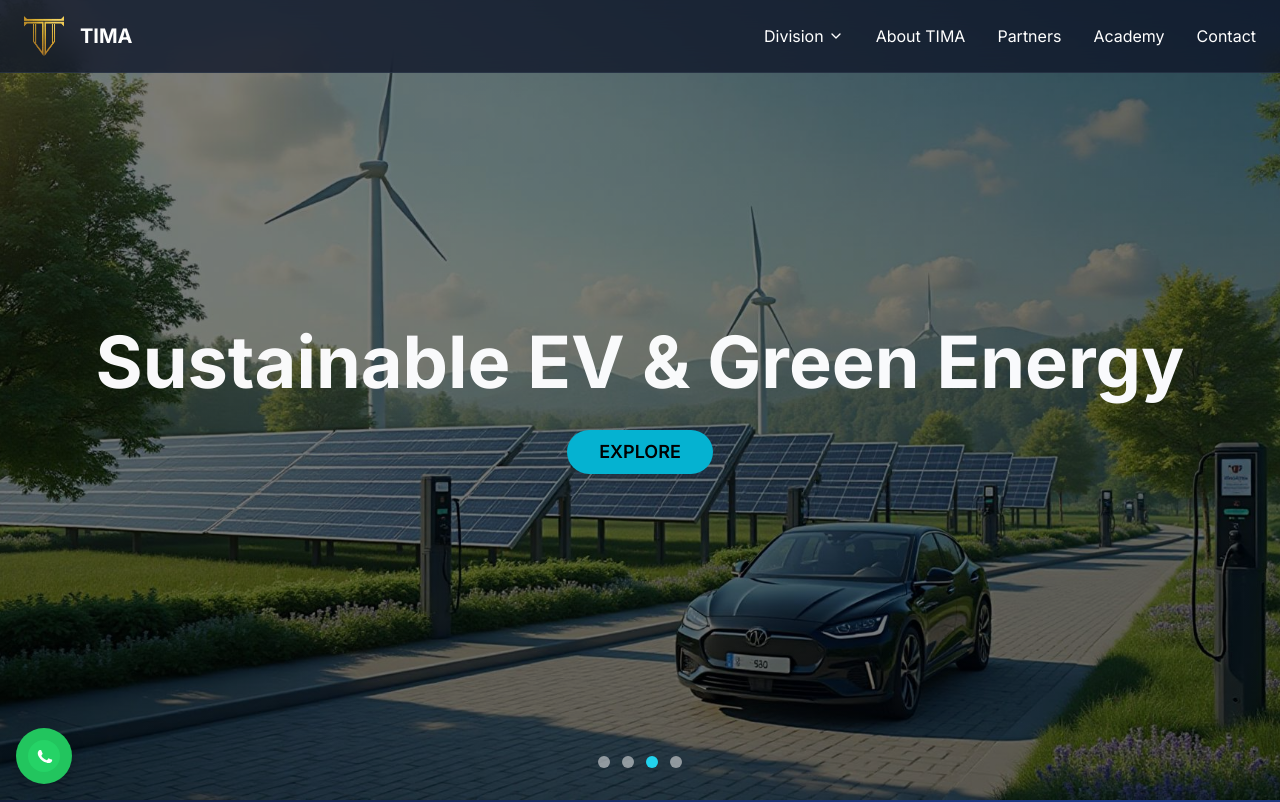
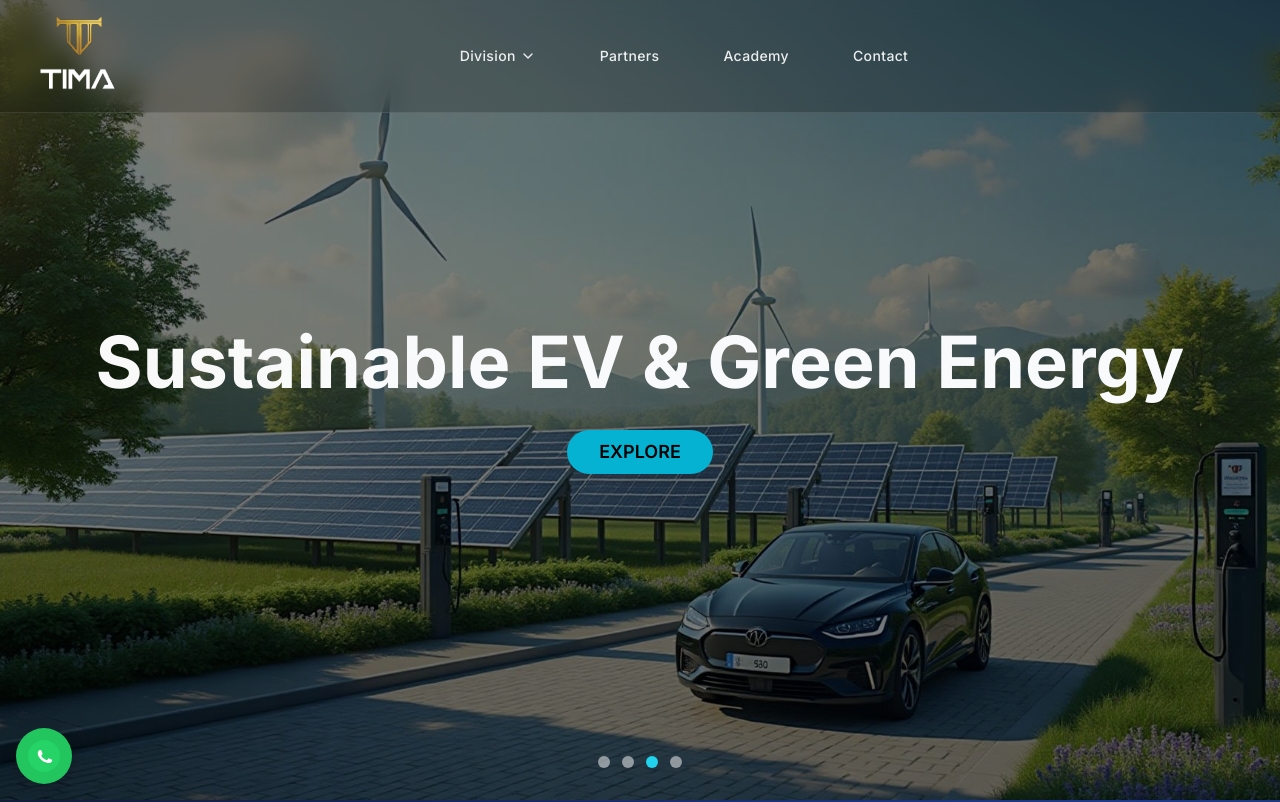
Before and after one commit to Tima-2025/thetimatech, a React (Vite) app: page / in a window 1280 px wide. Shown: the top 802 px of the page. Built offline with nearby package versions, Linux system fonts and the light colour scheme.

Commit message:
Update Navbar.tsx

```diff
--- a/src/components/ui/Navbar.tsx
+++ b/src/components/ui/Navbar.tsx
@@ -15,152 +15,189 @@ export default function Navbar() {
   };
 
   return (
-    <nav ref={navbarRef} className="fixed top-0 left-0 right-0 z-50 backdrop-blur-md bg-slate-900/80 border-b border-slate-700/50">
-      <div className="container mx-auto px-6 py-4">
-        <div className="flex items-center justify-between">
-          <div className="flex items-center space-x-4">
-            <img src="/lovable-uploads/timafinal.png" alt="TIMA Logo" className="h-10 w-10" />
-            <Link to="/" className="text-xl font-bold text-white hover:text-blue-300 transition-colors">
-              TIMA
+    <nav
+      className="fixed top-0 left-0 right-0 z-50 bg-black/20 backdrop-blur-md border-b border-white/10 text-white py-6 px-4 sm:px-6 lg:px-8"
+      style={{ fontFamily: "'Inter', 'Roboto', sans-serif" }}
+    >
+      <div className="max-w-7xl mx-auto">
+        <div className="flex items-center justify-between h-16">
+
+          {/* Logo only - Left side */}
+          <div className="flex-shrink-0">
+          <Link to="/" className="flex items-center">
+    <img
+      src="/public/navlogo.png" // Replace with your logo path
+      alt="TIMA Logo"
+      className="h-20 w-auto" // Increased from h-10
+    />
   </Link>
           </div>
-          <div className="hidden md:flex items-center space-x-8">
+
+          {/* Desktop Navigation - Center */}
+          <div className="hidden md:flex items-center justify-center flex-1 space-x-8">
+
+            {/* Division Dropdown */}
             <DropdownMenu>
-              <DropdownMenuTrigger className="text-white hover:text-blue-300 transition-colors hover:scale-105 transform duration-200 flex items-center gap-1">
+              <DropdownMenuTrigger className="flex items-center px-4 py-3 text-white/90 hover:text-white font-medium text-sm tracking-wide transition-all duration-300 hover:bg-black/10 rounded-lg">
                 Division
-                <ChevronDown className="h-4 w-4" />
+                <ChevronDown className="ml-1 h-4 w-4" />
               </DropdownMenuTrigger>
-              <DropdownMenuContent className="bg-slate-900 border-slate-700 text-white">
+              <DropdownMenuContent className="bg-black/80 backdrop-blur-md border border-white/20 rounded-xl shadow-2xl">
                 <DropdownMenuItem
-                  className="text-white hover:bg-slate-800 cursor-pointer"
                   onClick={() => navigateToSpecificDivision('ai-software-solutions')}
+                  className="text-white/90 hover:text-white hover:bg-white/10 cursor-pointer font-medium text-sm py-3 px-4 rounded-lg transition-all duration-200"
                 >
                   Advanced AI & Software Solutions
                 </DropdownMenuItem>
                 <DropdownMenuItem
-                  className="text-white hover:bg-slate-800 cursor-pointer"
                   onClick={() => navigateToSpecificDivision('embedded-pcb-solutions')}
+                  className="text-white/90 hover:text-white hover:bg-white/10 cursor-pointer font-medium text-sm py-3 px-4 rounded-lg transition-all duration-200"
                 >
                   Smart Embedded & PCB Solutions
                 </DropdownMenuItem>
                 <DropdownMenuItem
-                  className="text-white hover:bg-slate-800 cursor-pointer"
                   onClick={() => navigateToSpecificDivision('ev-green-energy')}
+                  className="text-white/90 hover:text-white hover:bg-white/10 cursor-pointer font-medium text-sm py-3 px-4 rounded-lg transition-all duration-200"
                 >
                   Sustainable EV & Green Energy
                 </DropdownMenuItem>
                 <DropdownMenuItem
-                  className="text-white hover:bg-slate-800 cursor-pointer"
                   onClick={() => navigateToSpecificDivision('ecommerce-platform')}
+                  className="text-white/90 hover:text-white hover:bg-white/10 cursor-pointer font-medium text-sm py-3 px-4 rounded-lg transition-all duration-200"
                 >
                   Digital E-commerce Platform
                 </DropdownMenuItem>
               </DropdownMenuContent>
             </DropdownMenu>
-            <a href="/#about" className="text-white hover:text-blue-300 transition-colors hover:scale-105 transform duration-200">
-              About TIMA
-            </a>
-            <Link to="/partners" className="text-white hover:text-blue-300 transition-colors hover:scale-105 transform duration-200">
+
+            {/* Other Navigation Links */}
+            <Link
+              to="/partners"
+              className="px-4 py-3 text-white/90 hover:text-white font-medium text-sm tracking-wide transition-all duration-300 hover:bg-black/10 rounded-lg"
+            >
               Partners
             </Link>
-            <Link to="/academy" className="text-white hover:text-blue-300 transition-colors hover:scale-105 transform duration-200">
+
+            <Link
+              to="/academy"
+              className="px-4 py-3 text-white/90 hover:text-white font-medium text-sm tracking-wide transition-all duration-300 hover:bg-black/10 rounded-lg"
+            >
               Academy
             </Link>
-            <a href="/#contact" className="text-white hover:text-blue-300 transition-colors hover:scale-105 transform duration-200">
+
+            <Link
+              to="/contact"
+              className="px-4 py-3 text-white/90 hover:text-white font-medium text-sm tracking-wide transition-all duration-300 hover:bg-black/10 rounded-lg"
+            >
               Contact
-            </a>
+            </Link>
           </div>
-          {/* Mobile Menu */}
+
+          {/* Mobile menu button - Right side */}
+          <div className="md:hidden">
             <Sheet open={isMobileMenuOpen} onOpenChange={setIsMobileMenuOpen}>
-            <SheetTrigger className="md:hidden">
-              <Menu className="h-6 w-6 text-white" />
+              <SheetTrigger asChild>
+                <button
+                  className="text-white/90 hover:text-white hover:bg-white/10 focus:outline-none p-3 rounded-lg transition-all duration-300"
+                  aria-label="Open menu"
+                >
+                  <Menu className="h-6 w-6" />
+                </button>
               </SheetTrigger>
-            <SheetContent side="right" className="bg-slate-900 border-slate-700">
-              <div className="flex flex-col space-y-6 mt-8">
+              <SheetContent
+                side="right"
+                className="bg-black/80 backdrop-blur-md border-l border-white/20 w-64 p-6"
+              >
+                {/* Mobile Menu Content */}
+                <div className="space-y-6 mt-6">
+
                   {/* Division Dropdown */}
+                  <div>
                     <button
-                  className="flex items-center justify-between text-white font-semibold text-left focus:outline-none w-full"
                       onClick={() => setIsDivisionOpen((prev) => !prev)}
                       aria-expanded={isDivisionOpen}
                       aria-controls="mobile-division-list"
+                      className="flex items-center justify-between w-full text-white/90 hover:text-white transition-all duration-300 text-left py-3 px-2 hover:bg-white/10 rounded-lg font-medium text-sm tracking-wide"
                     >
                       Division
-                  <ChevronDown className={`ml-2 h-5 w-5 transition-transform ${isDivisionOpen ? 'rotate-180' : ''}`} />
+                      <ChevronDown className={`ml-1 h-4 w-4 transition-transform duration-300 ${isDivisionOpen ? 'rotate-180' : ''}`} />
                     </button>
+
                     {isDivisionOpen && (
-                  <div id="mobile-division-list" className="pl-4 space-y-2">
+                      <div id="mobile-division-list" className="ml-4 mt-3 space-y-2">
                         <button
                           onClick={() => {
                             navigateToSpecificDivision('ai-software-solutions');
                             setIsMobileMenuOpen(false);
                           }}
-                      className="block text-white hover:text-blue-300 transition-colors text-left"
+                          className="block text-white/80 hover:text-white transition-all duration-300 text-left py-2 px-2 hover:bg-white/5 rounded-md font-normal text-sm w-full"
                         >
                           Advanced AI & Software Solutions
                         </button>
+
                         <button
                           onClick={() => {
                             navigateToSpecificDivision('embedded-pcb-solutions');
                             setIsMobileMenuOpen(false);
                           }}
-                      className="block text-white hover:text-blue-300 transition-colors text-left"
+                          className="block text-white/80 hover:text-white transition-all duration-300 text-left py-2 px-2 hover:bg-white/5 rounded-md font-normal text-sm w-full"
                         >
                           Smart Embedded & PCB Solutions
                         </button>
+
                         <button
                           onClick={() => {
                             navigateToSpecificDivision('ev-green-energy');
                             setIsMobileMenuOpen(false);
                           }}
-                      className="block text-white hover:text-blue-300 transition-colors text-left"
+                          className="block text-white/80 hover:text-white transition-all duration-300 text-left py-2 px-2 hover:bg-white/5 rounded-md font-normal text-sm w-full"
                         >
                           Sustainable EV & Green Energy
                         </button>
+
                         <button
                           onClick={() => {
                             navigateToSpecificDivision('ecommerce-platform');
                             setIsMobileMenuOpen(false);
                           }}
-                      className="block text-white hover:text-blue-300 transition-colors text-left"
+                          className="block text-white/80 hover:text-white transition-all duration-300 text-left py-2 px-2 hover:bg-white/5 rounded-md font-normal text-sm w-full"
                         >
                           Digital E-commerce Platform
                         </button>
                       </div>
                     )}
+                  </div>
+
                   {/* Other links */}
-                <a
-                  href="#about"
-                  onClick={() => setIsMobileMenuOpen(false)}
-                  className="block text-white hover:text-blue-300 transition-colors mb-2"
-                >
-                  About TIMA
-                </a>
                   <Link
                     to="/partners"
                     onClick={() => setIsMobileMenuOpen(false)}
-                  className="block text-white hover:text-blue-300 transition-colors mb-2"
+                    className="block text-white/90 hover:text-white transition-all duration-300 py-3 px-2 hover:bg-white/10 rounded-lg font-medium text-sm tracking-wide"
                   >
                     Partners
                   </Link>
+
                   <Link
                     to="/academy"
                     onClick={() => setIsMobileMenuOpen(false)}
-                  className="block text-white hover:text-blue-300 transition-colors mb-2"
+                    className="block text-white/90 hover:text-white transition-all duration-300 py-3 px-2 hover:bg-white/10 rounded-lg font-medium text-sm tracking-wide"
                   >
                     Academy
                   </Link>
-                <a
-                  href="#contact"
+
+                  <Link
+                    to="/contact"
                     onClick={() => setIsMobileMenuOpen(false)}
-                  className="block text-white hover:text-blue-300 transition-colors"
+                    className="block text-white/90 hover:text-white transition-all duration-300 py-3 px-2 hover:bg-white/10 rounded-lg font-medium text-sm tracking-wide"
                   >
                     Contact
-                </a>
+                  </Link>
                 </div>
               </SheetContent>
             </Sheet>
           </div>
         </div>
+      </div>
     </nav>
   );
 }
```
Lines whose indentation alone changed are shown as unchanged.
